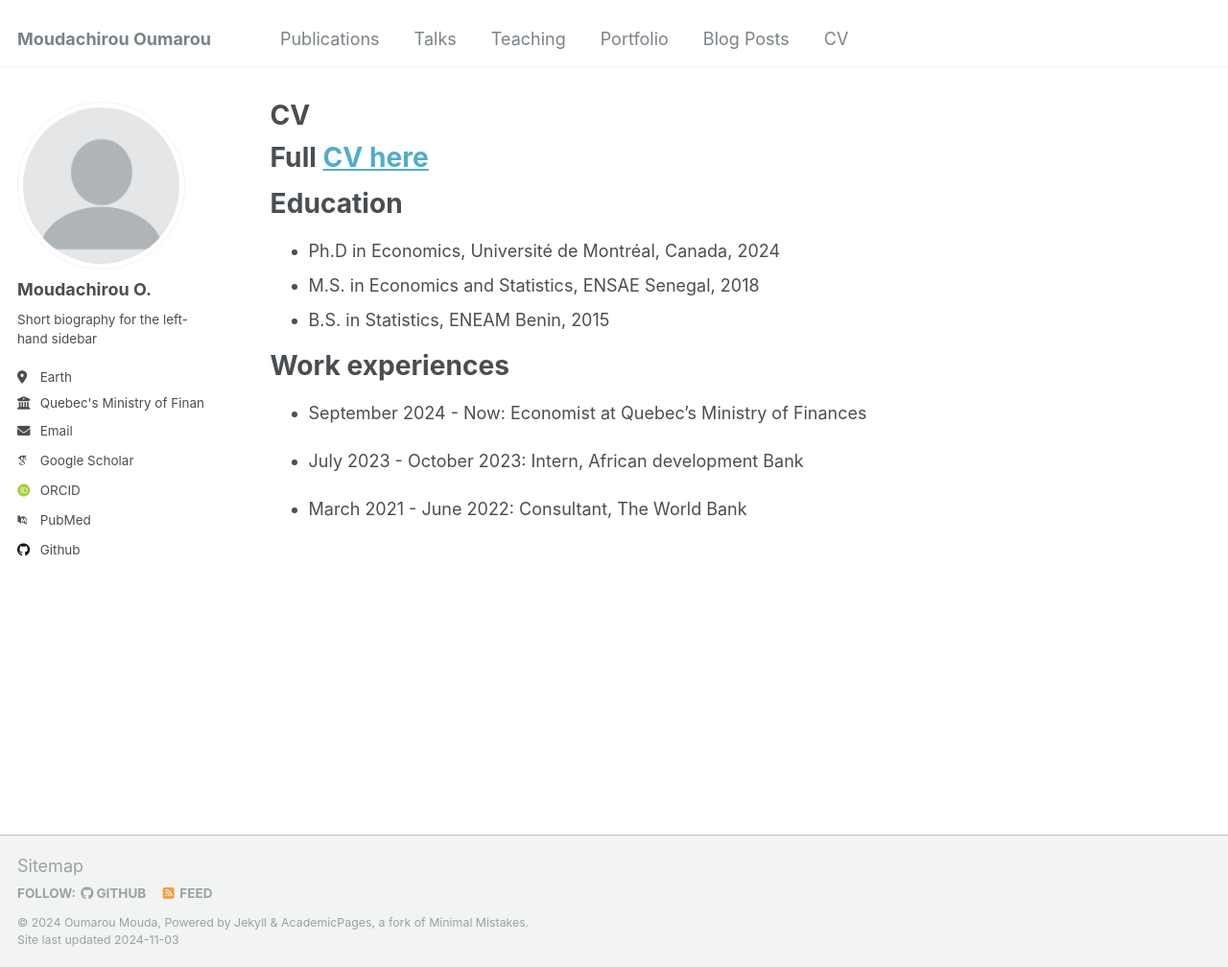
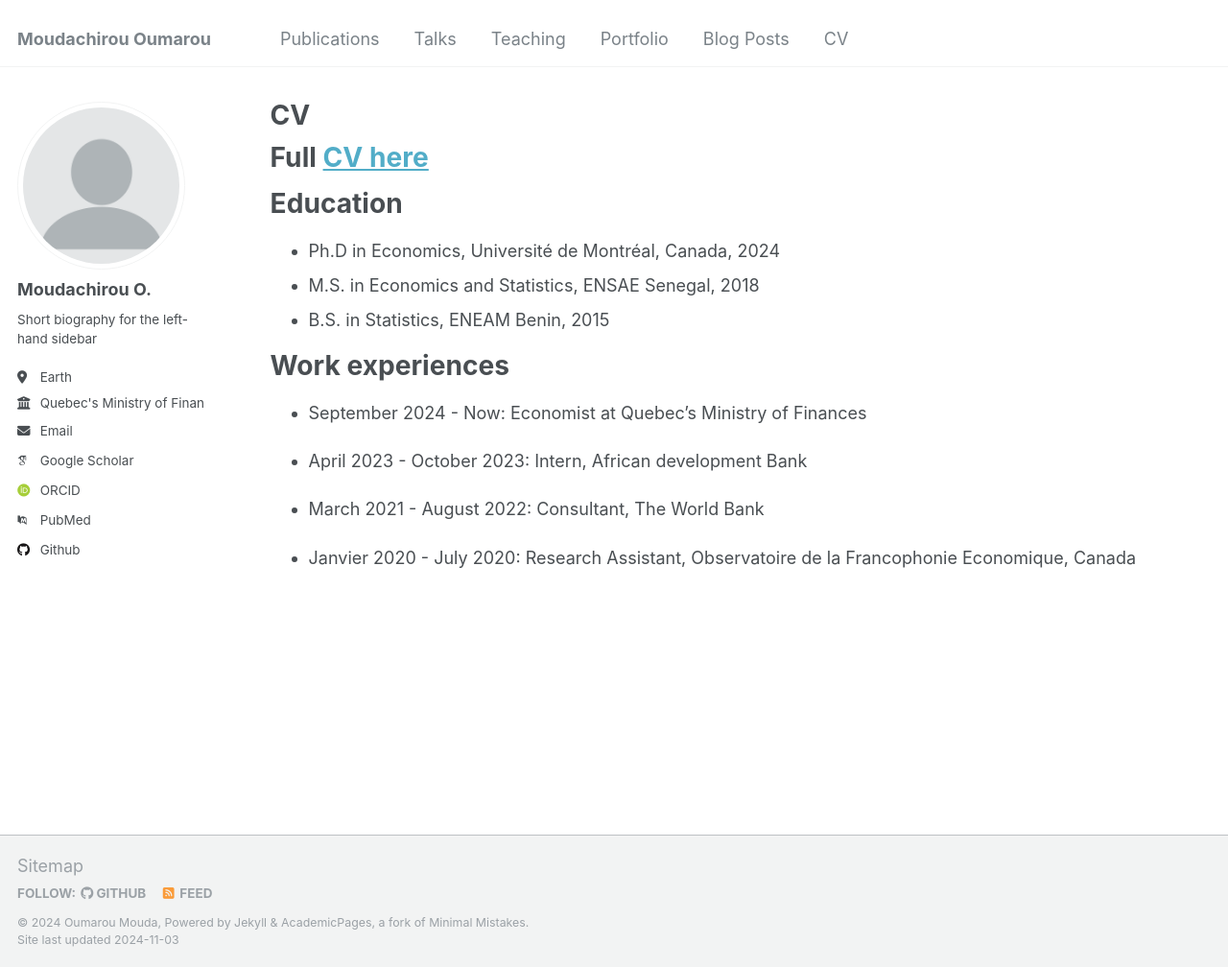
Before and after one commit to oumaroumoudachirou/oumaroumoudachirou.github.io, a Jekyll site: the page built from _pages/cv.md, in a window 1280 px wide and 1008 px high. Shown: the whole window at 96% size. Built offline with Jekyll 4.4.1, drawn with Linux system fonts in a browser that asks for light colours; some web fonts are replaced.

Commit message:
Update cv.md

```diff
--- a/_pages/cv.md
+++ b/_pages/cv.md
@@ -23,7 +24,10 @@ Work experiences
 * September 2024 - Now: Economist at Quebec's Ministry of Finances
 
 
-* July 2023 - October 2023: Intern, African development Bank
+* April 2023 - October 2023: Intern, African development Bank
 
 
-* March 2021 - June 2022: Consultant, The World Bank
+* March 2021 - August 2022: Consultant, The World Bank
+
+
+* Janvier 2020 - July 2020: Research Assistant, Observatoire de la Francophonie Economique, Canada
```
Also changed, not shown: other parts of _pages/cv.md (+1 -0 lines).
